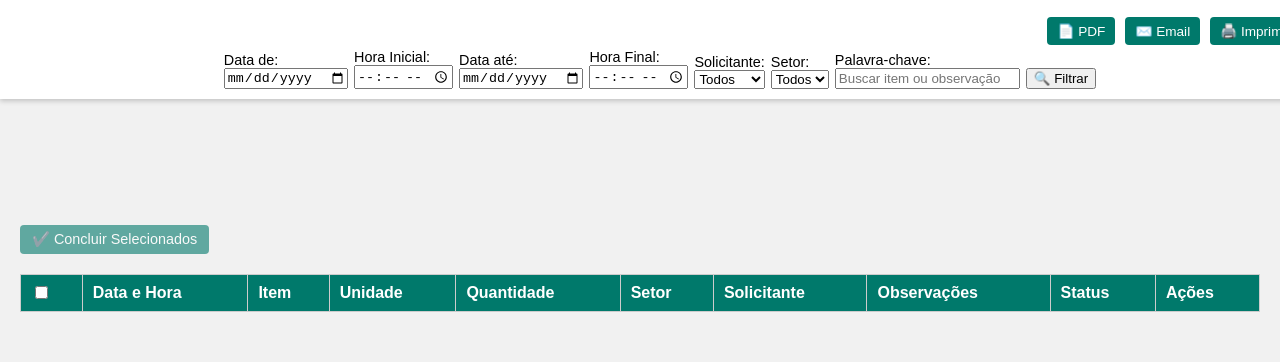
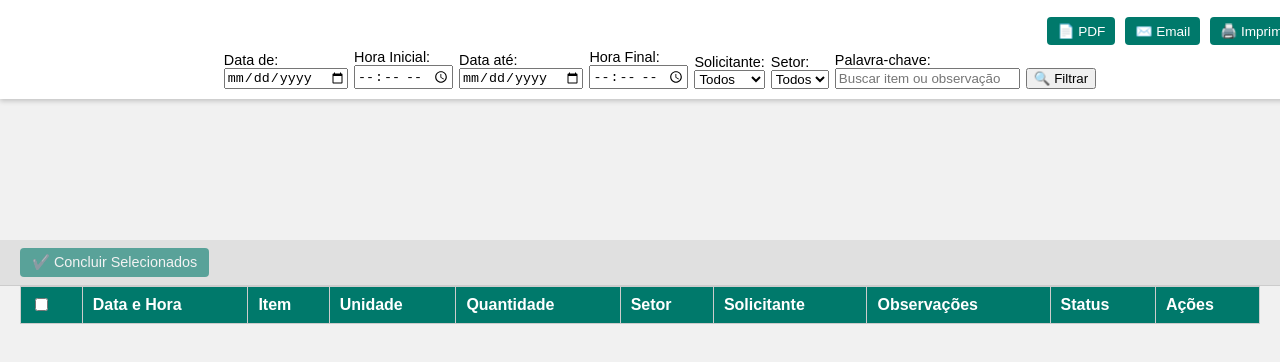
Before and after one commit to grupodvbr/PAINEL-DE-REQUISICOES--DELICIA-GOURMET, a plain HTML site: page index.html in a window 1280 px wide. Shown: the part 70-432 px from the top of the page. Drawn offline with Linux system fonts and the light colour scheme; no server answers.

Commit message:
Update index.html

```diff
--- a/index.html
+++ b/index.html
@@ -52,7 +52,7 @@
     }
 
     .espaco-topo {
-      height: 290px; /* altura do topo fixo + botão fixo */
+      height: 310px;
     }
 
     h1 {
@@ -90,12 +90,13 @@
       position: sticky;
       top: 250px;
       z-index: 999;
-      background: #f1f1f1;
-      padding: 5px 20px;
+      background: #e0e0e0;
+      padding: 8px 20px;
+      border-bottom: 1px solid #ccc;
     }
 
     .container {
-      padding: 10px 20px;
+      padding: 0 20px 20px;
     }
 
     table {
@@ -114,6 +115,9 @@
     th {
       background-color: #00796b;
       color: white;
+      position: sticky;
+      top: 310px; /* mesma altura total acima da tabela */
+      z-index: 998;
     }
 
     tbody tr:nth-child(even) {
@@ -128,7 +132,6 @@
       border: none;
       border-radius: 4px;
       cursor: pointer;
-      margin-bottom: 5px;
     }
 
     #btnConcluirSelecionados:disabled {
@@ -245,7 +248,7 @@
           <td>${linha[5]}</td>
           <td>${linha[6]}</td>
           <td>${linha[7]}</td>
-          <td class="acoes">
+          <td>
             <button onclick="atualizarStatus(${idx}, 'Concluído')">Concluir</button>
             <button onclick="atualizarStatus(${idx}, 'Negado')">Negar</button>
             <button onclick="atualizarStatus(${idx}, 'Comprar')">Comprar</button>
```
